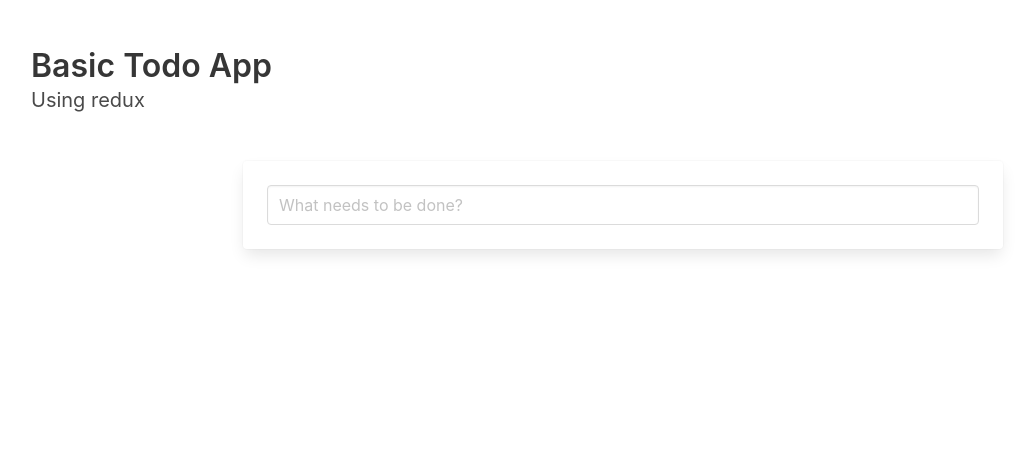
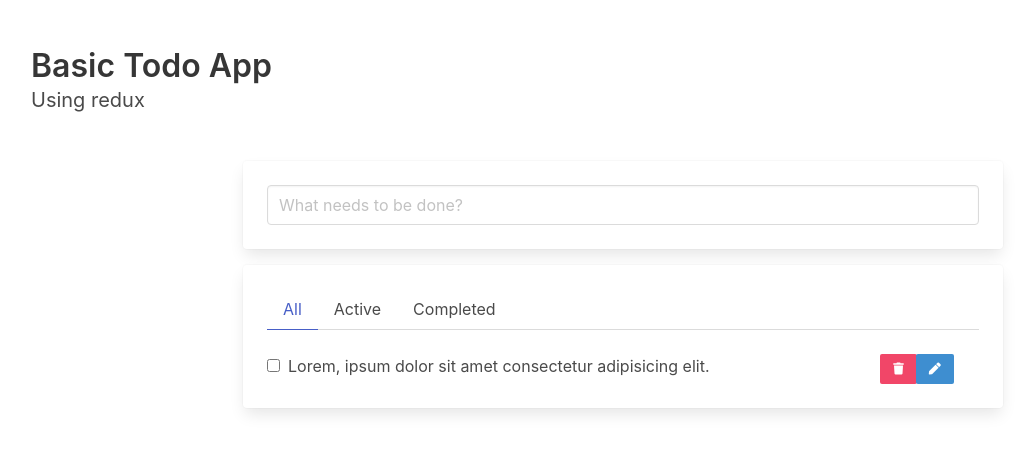
Before and after one commit to hooman182/todo-app-react-redux, a React (Create React App) app: page / in a window 1280 px wide. Shown: the top 452 px of the page, without its empty margins (17-1052 px from the left). Built offline with nearby package versions, Linux system fonts and the light colour scheme.

Commit message:
Import Todo and StatusTabs to TodoContainer component

```diff
--- a/src/components/todo/TodoContainer.jsx
+++ b/src/components/todo/TodoContainer.jsx
@@ -1,17 +1,26 @@
 import { Component } from "react";
+import Form from "./Form.jsx";
+import Todo from "./Todo";
+import StatusTabs from "./StatusTabs";
 
 class TodoContainer extends Component {
     render() {
         return (
-            <div className="card">
-                <div className="card-content">
-                    <form method="post">
-                        <div className="control">
-                            <input className="input is-normal" type="text" placeholder="What needs to be done?" />
+            <>
+                <div className="card">
+                    <div className="card-content">
+                        <Form />
+                    </div>
+                </div>
+                <div className="card mt-4">
+                    <div className="card-content">
+                        <StatusTabs />
+                        <div>
+                            <Todo />
                         </div>
-                    </form>
+                    </div>
                 </div>
-            </div>
+            </>
         )
     }
 }
```
